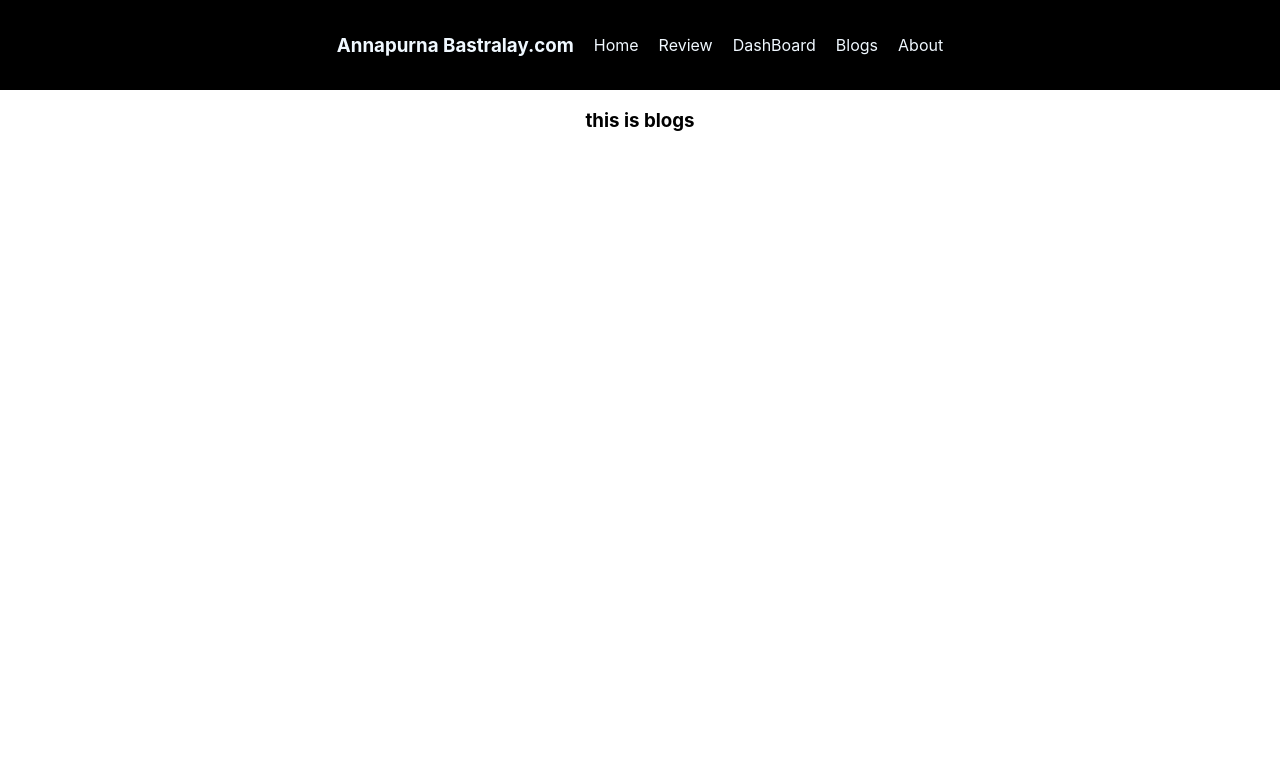
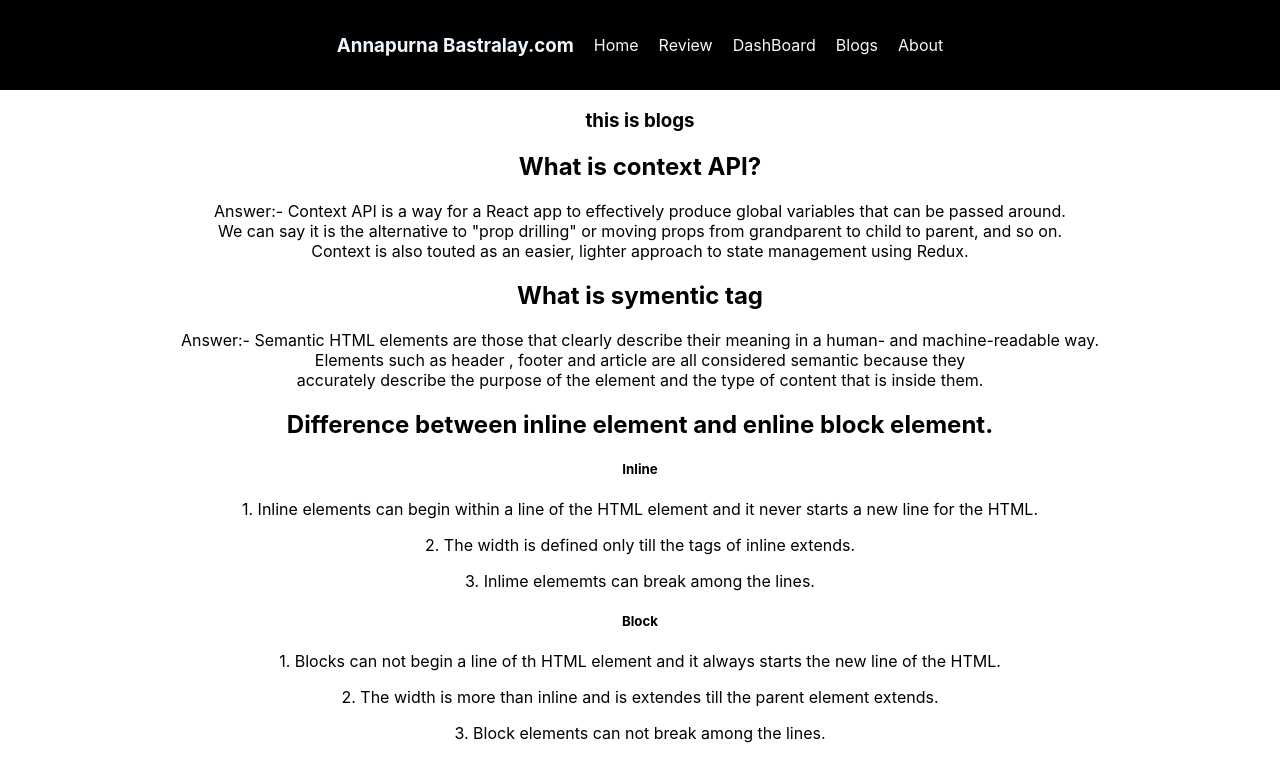
Before and after one commit to SantoSaha508/products-analysis-website, a React (Create React App) app: page /blogs in a window 1280 px wide. Shown: the top 782 px of the page. Built offline with nearby package versions, Linux system fonts and the light colour scheme.

Commit message:
add blogs questions answer

```diff
--- a/src/components/Blogs/Blogs.js
+++ b/src/components/Blogs/Blogs.js
@@ -4,6 +4,25 @@ const Blogs = () => {
     return (
         <div>
             <h3>this is blogs</h3>
+            <div>
+                <h2>What is context API?</h2>
+                <p>Answer:- Context API is a way for a React app to effectively produce global variables that can be passed around. <br/> We can say it is the alternative to "prop drilling" or moving props from grandparent to child to parent, and so on. <br/> Context is also touted as an easier, lighter approach to state management using Redux.</p>
+            </div>
+            <div>
+                <h2>What is symentic tag</h2>
+                <p>Answer:- Semantic HTML elements are those that clearly describe their meaning in a human- and machine-readable way. <br /> Elements such as header , footer and article are all considered semantic because they <br /> accurately describe the purpose of the element and the type of content that is inside them.</p>
+            </div>
+            <div>
+                <h2>Difference between inline element and enline block element.</h2>
+                <h5>Inline</h5>
+                <p>1. Inline elements can begin within a line of the HTML element and it never starts a new line for the HTML.</p>
+                <p>2. The width is defined only till the tags of inline extends.</p>
+                <p>3. Inlime elememts can break among the lines.</p>
+                <h5>Block</h5>
+                <p>1. Blocks can not begin a line of th HTML element and it always starts the new line of the HTML.</p>
+                <p>2. The width is more than inline and is extendes till the parent element extends.</p>
+                <p>3. Block elements can not break among the lines.</p>
+            </div>
         </div>
     );
 };
--- a/src/components/NotFound/NotFound.css
+++ b/src/components/NotFound/NotFound.css
@@ -1,8 +1,8 @@
 .opps{
     font-weight: 900;
     font-size: 150px;
-    color: rgb(192, 180, 187);
-    background-color: rgb(207, 222, 222);
+    color: rgba(177, 172, 175, 0.676);
+    background-color: rgb(241, 250, 250);
     margin-top: 0;
     height: 500px;
 }
```
